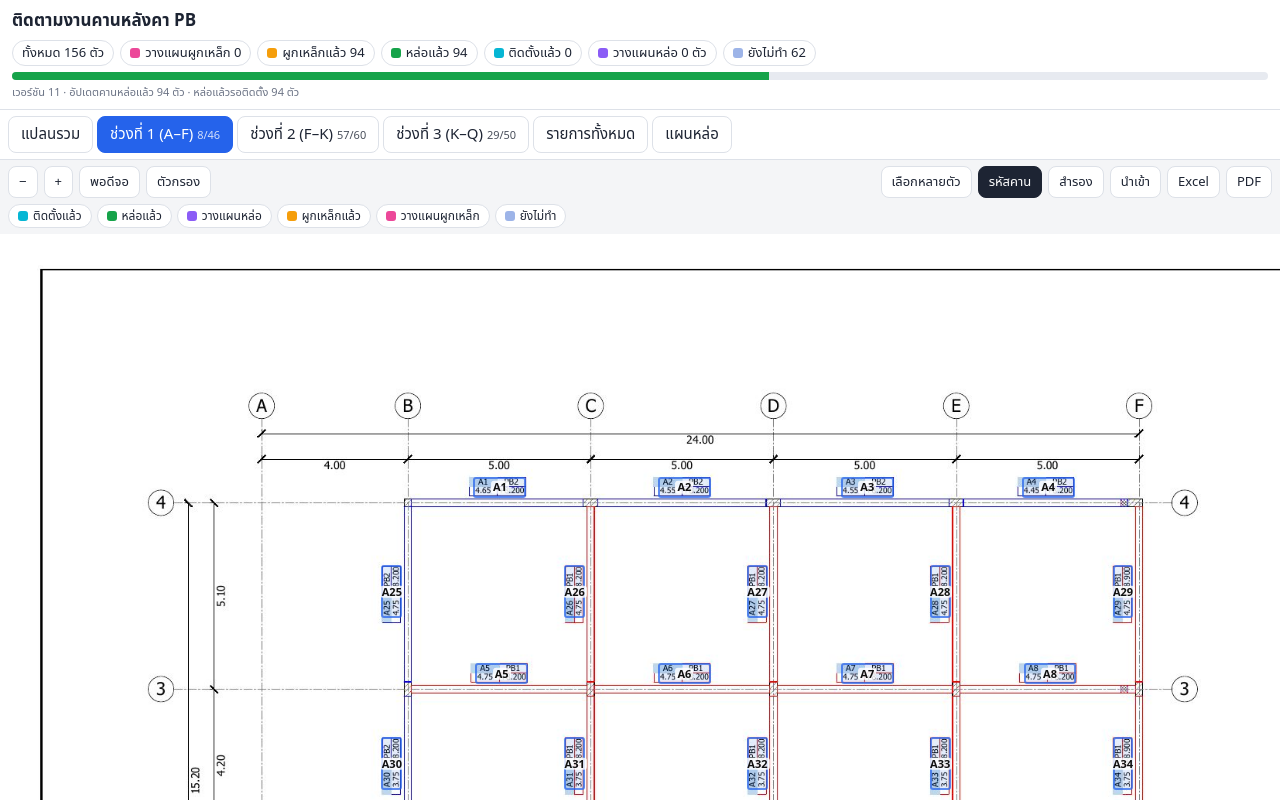
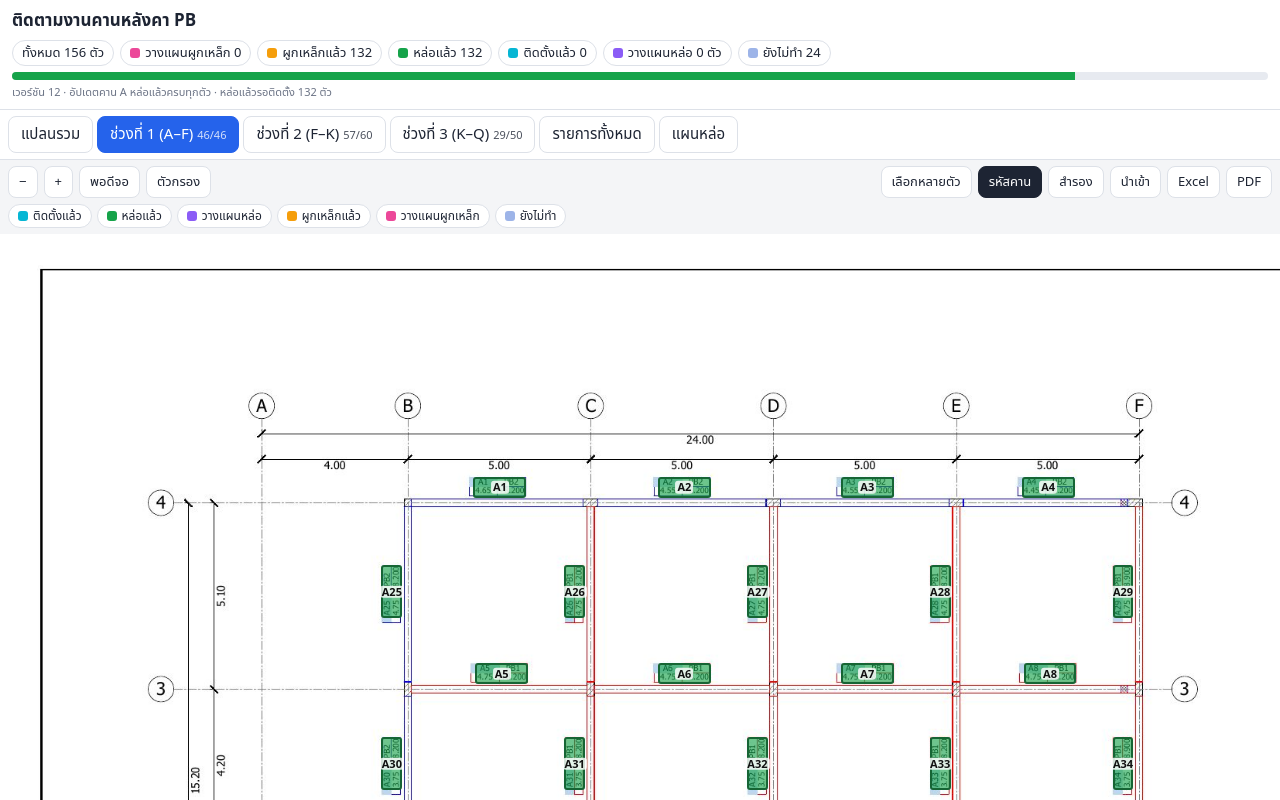
Before and after one commit to detbordin/roof-beam-tracker, a plain HTML site: page index.html in a window 1280 px wide. Drawn offline with Linux system fonts and the light colour scheme.

Commit message:
v12: อัปเดตคาน A หล่อแล้วครบทุกตัว
Co-Authored-By: Claude Sonnet 5.5 <noreply@anthropic.com>
Claude-Session: https://claude.ai/code/session_01X4k3ojS7MLEFgNohebzi9T

```diff
--- a/index.html
+++ b/index.html
@@ -171,6 +171,17 @@ try{var raw=localStorage.getItem(LSK);if(raw){var o=JSON.parse(raw);if(o&&o.stat
   var KEY='roofbeam-tracker-seed-20261127';
   try{if(localStorage.getItem(KEY))return}catch(e){}
   'A9 A14 A19 A20 A35 A41 A42 A46 B1 B2 B3 B4 B5 B6 B7 B8 B9 B10 B11 B12 B13 B14 B15 B16 B17 B18 B19 B21 B22 B23 B24 B25 B26 B27 B28 B29 B30 B31 B32 B33 B34 B35 B36 B39 B40 B41 B42 B43 B44 B45 B46 B47 B48 B49 B50 B51 B52 B53 B54 B55 B56 C1 C2 C3 C4 C5 C6 C7 C8 C10 C11 C12 C13 C17 C18 C19 C22 C23 C24 C26 C28 C31 C32 C33 C35 C37 C38 C39 C42 C43 L1 L2 L3 L4'.split(' ').forEach(function(id){
+    var s=STATE[id]||(STATE[id]={});
+    if(!s.p)s.p=s.i||'2026-11-27';
+    if(!s.t)s.t=s.p;
+  });
+  try{localStorage.setItem(LSK,JSON.stringify({state:STATE}));localStorage.setItem(KEY,'1')}catch(e){}
+})();
+// ---------- one-time data update: beams already poured (all A beams) ----------
+(function(){
+  var KEY='roofbeam-tracker-seed-20261127-allA';
+  try{if(localStorage.getItem(KEY))return}catch(e){}
+  'A1 A2 A3 A4 A5 A6 A7 A8 A9 A10 A11 A12 A13 A14 A15 A16 A17 A18 A19 A20 A21 A22 A23 A24 A25 A26 A27 A28 A29 A30 A31 A32 A33 A34 A35 A36 A37 A38 A39 A40 A41 A42 A43 A44 A45 A46'.split(' ').forEach(function(id){
     var s=STATE[id]||(STATE[id]={});
     if(!s.p)s.p=s.i||'2026-11-27';
     if(!s.t)s.t=s.p;
@@ -383,7 +394,7 @@ function paintHeader(){
   '<span class="pill"><i style="background:#06b6d4"></i>ติดตั้งแล้ว '+c.i+'</span>'+
   '<span class="pill"><i style="background:#8b5cf6"></i>วางแผนหล่อ '+c.w+' ตัว'+(c.w?' · '+c.wv.toFixed(2)+' ลบ.ม.':'')+'</span>'+
   '<span class="pill"><i style="background:#9db4e8"></i>ยังไม่ทำ '+(c.n-c.t-c.p)+'</span></div>'+
-  '<div class="bar"><b style="background:#06b6d4;width:'+(c.i/c.n*100)+'%"></b><b style="background:var(--pour);width:'+((c.p-c.i)/c.n*100)+'%"></b><b style="background:var(--tie);width:'+(c.t/c.n*100)+'%"></b></div><div class="ver">เวอร์ชัน 11 · อัปเดตคานหล่อแล้ว 94 ตัว · หล่อแล้วรอติดตั้ง '+(c.p-c.i)+' ตัว</div>';
+  '<div class="bar"><b style="background:#06b6d4;width:'+(c.i/c.n*100)+'%"></b><b style="background:var(--pour);width:'+((c.p-c.i)/c.n*100)+'%"></b><b style="background:var(--tie);width:'+(c.t/c.n*100)+'%"></b></div><div class="ver">เวอร์ชัน 12 · อัปเดตคาน A หล่อแล้วครบทุกตัว · หล่อแล้วรอติดตั้ง '+(c.p-c.i)+' ตัว</div>';
 }
 function paintNav(){
   var nv=document.getElementById('nav');
```
